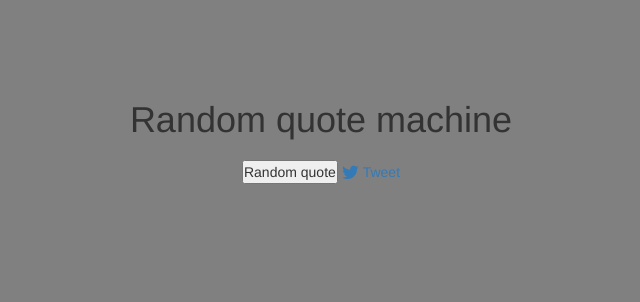
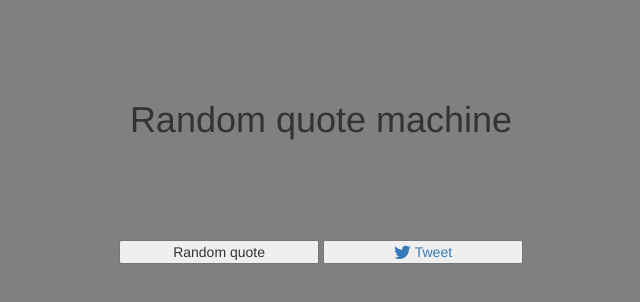
Before and after one commit to g-szerminski/zadanie12.5, a website: page index.html in a window 1280 px wide. Shown: the whole page, without its empty margins (319-959 px from the left). Drawn offline with nearby package versions, Linux system fonts and the light colour scheme; no server answers.

Commit message:
Add styles

```diff
--- a/css/style.css
+++ b/css/style.css
@@ -9,3 +9,16 @@ body {
 	text-align: center;
 	margin-top: 100px;
 }
+
+header h1 {
+	margin-bottom: 80px;
+}
+
+button {
+	width: 200px;
+}
+
+.buttons {
+	margin-top: 100px;
+	display: block;
+}
--- a/index.html
+++ b/index.html
@@ -19,9 +19,9 @@
           <h2 class="quote"></h2>
           <h3 class="author"></h3>
         </div>
-        <div>
+        <div class="buttons">
           <button class="trigger"> Random quote </button>
-          <a href="#" target="_blank" class="tweet"><i class="fa fa-lg fa-twitter"></i> Tweet</a>
+          <button><a href="#" target="_blank" class="tweet"><i class="fa fa-lg fa-twitter"></i> Tweet</a></button>
         </div>
     </main>
 
```
Also changed, not shown: package.json (added, +22 -0 lines), 1 other file.
